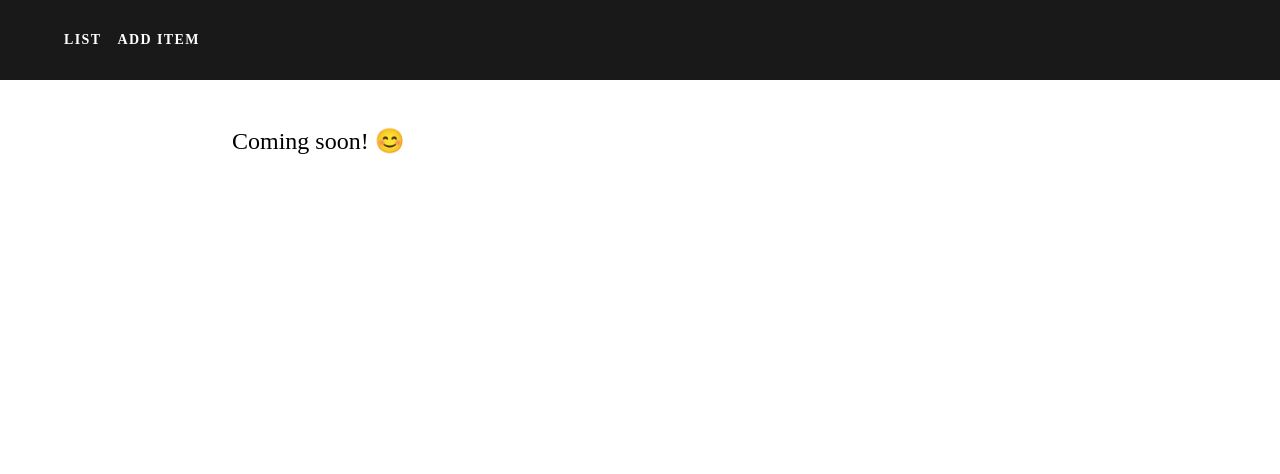
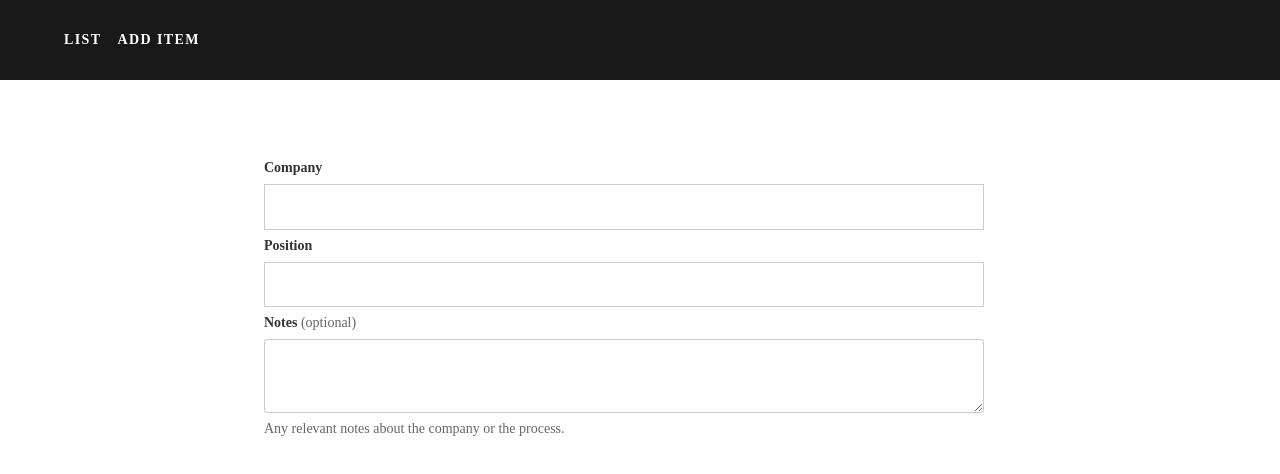
Before and after one commit to montrealist/simple-job-application-tracker, a React (Create React App) app: page /add in a window 1280 px wide. Shown: the top 474 px of the page. Built offline with nearby package versions, Linux system fonts and the light colour scheme.

Commit message:
added form fields

```diff
--- a/src/AddItem.js
+++ b/src/AddItem.js
@@ -1,5 +1,22 @@
 import React from 'react';
 
 export default function AddItem(props) {
-    return (<div className="f3 list pl0 mt0 measure-wide-ns center">Coming soon! <span role="img" aria-label="blush">😊</span></div>);
+    return (<div className="f3 list pl0 mt0 measure-wide-ns center">
+                <form className="pa4 black-80">
+                <div className="measure">
+                    <label htmlFor="company" className="f6 b db mb2">Company</label>
+                    <input id="company" className="input-reset ba b--black-20 pa2 mb2 db w-100" type="text" aria-describedby="name-desc" />
+                </div>
+                <div className="measure">
+                    <label htmlFor="position" className="f6 b db mb2">Position</label>
+                    <input id="position" className="input-reset ba b--black-20 pa2 mb2 db w-100" type="text" aria-describedby="name-desc" />
+                </div>
+                <div className="measure">
+                    <label htmlFor="notes" className="f6 b db mb2">Notes <span className="normal black-60">(optional)</span></label>
+                    <textarea id="notes" name="notes" className="db border-box hover-black w-100 measure ba b--black-20 pa2 br2 mb2" aria-describedby="comment-desc"></textarea>
+                    <small id="name-desc" className="f6 black-60 db mb2">Any relevant notes about the company or the process.</small>
+                </div>
+                </form>
+            </div>
+            );
 };
```
